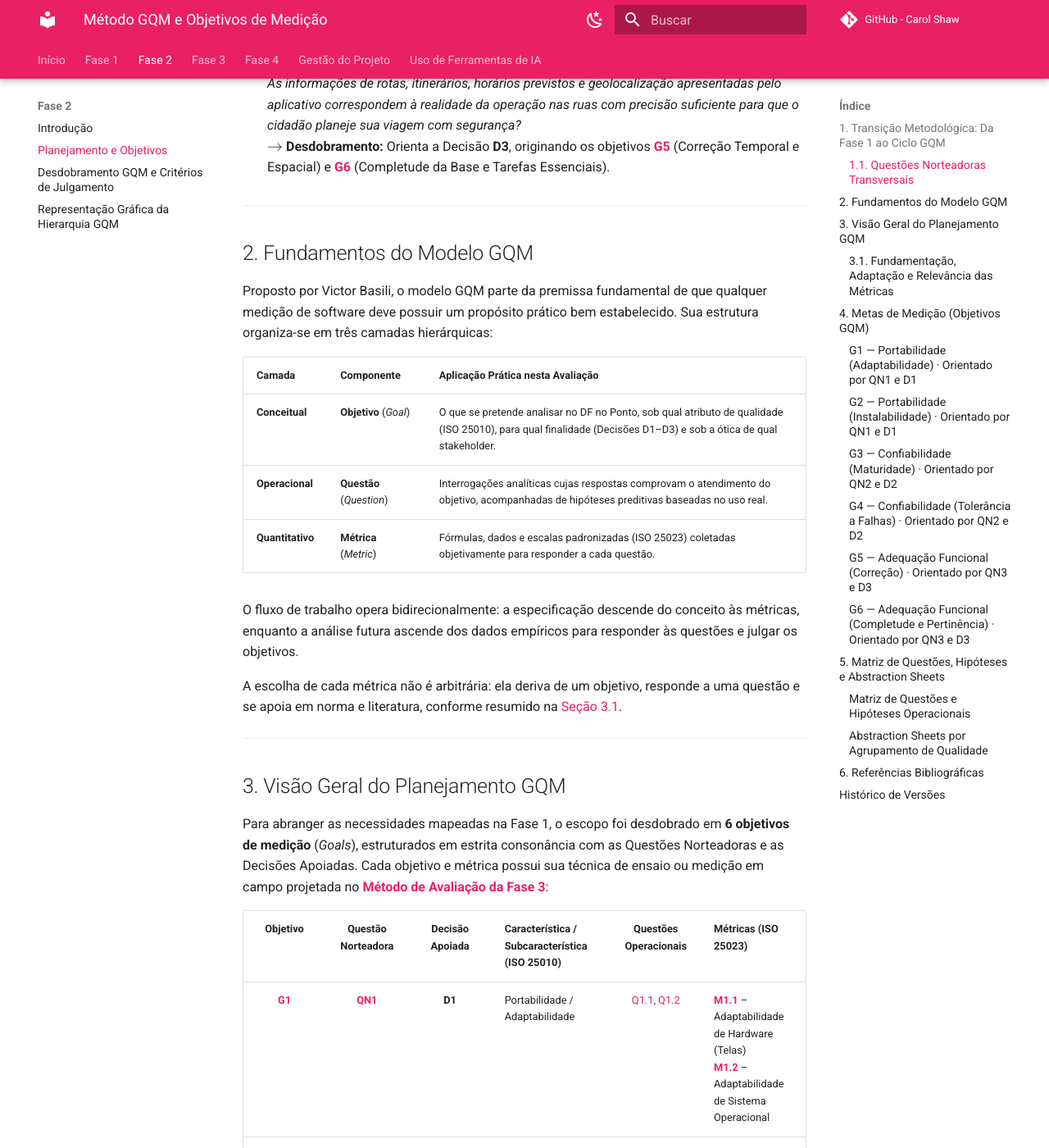
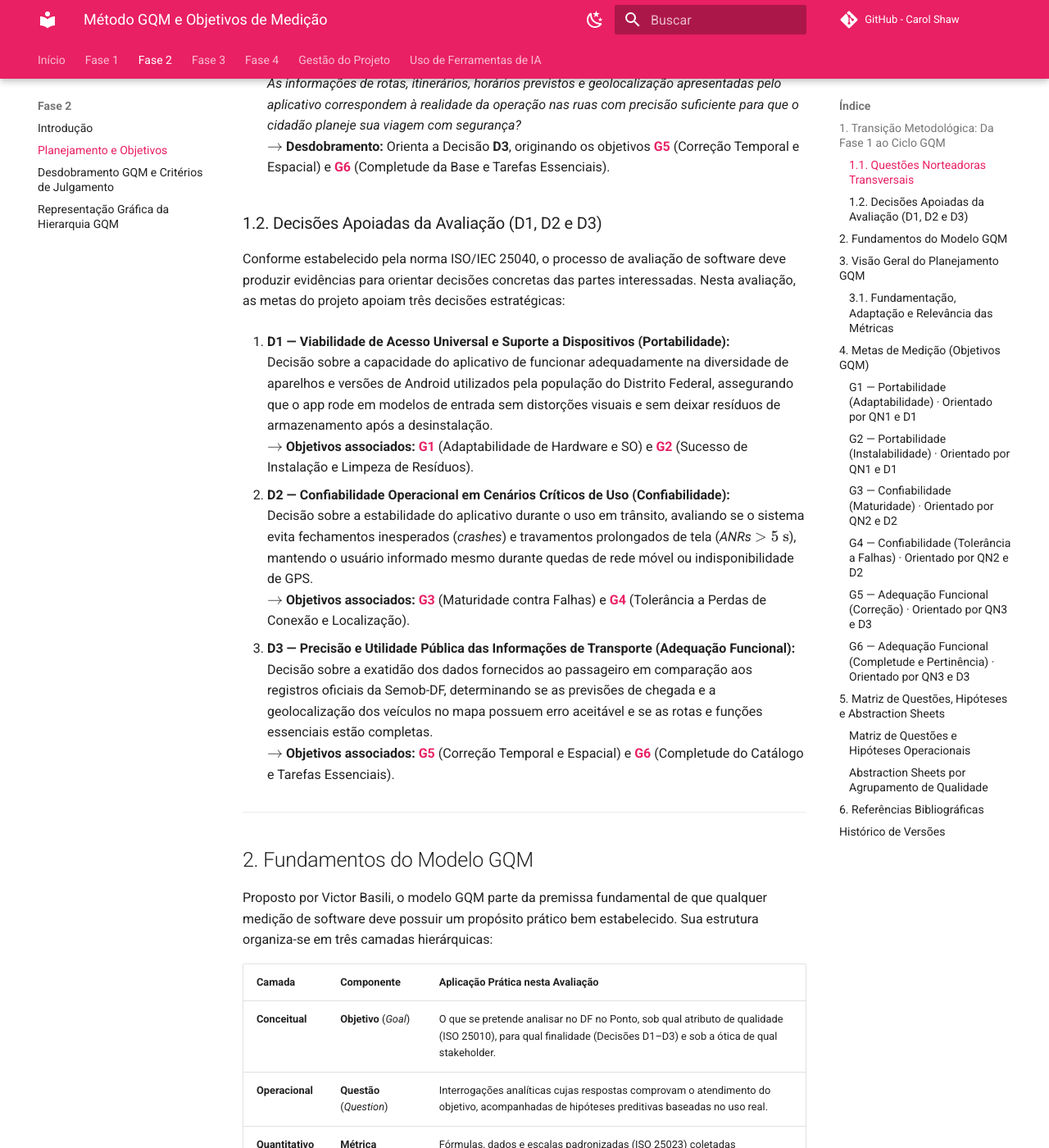
Before and after one commit to FCTE-Qualidade-de-Software-1/2026-2_T02_CAROL_SHAW, an MkDocs documentation site: the page built from docs/fase2/planejamento-objetivos.md, in a window 1280 px wide and 1400 px high, scrolled down 2405 px. Shown: the whole window at 82% size. Built offline with MkDocs 1.6.1 and Material for MkDocs 9.7.7, drawn with Linux system fonts in a browser that asks for light colours; comment, search, counter and statistics services are not loaded; some of the changed text lies outside the part shown.

Commit message:
docs(fase2): define textualmente as decisoes apoiadas D1-D3 #36

```diff
--- a/docs/fase2/planejamento-objetivos.md
+++ b/docs/fase2/planejamento-objetivos.md
@@ -46,6 +46,22 @@ As **Questões Norteadoras Transversais** atuam como bússolas conceituais que g
 3. <a id="qn3"></a>**QN3 — Fidelidade da Informação e Utilidade Pública (Adequação Funcional / D3):**
    *As informações de rotas, itinerários, horários previstos e geolocalização apresentadas pelo aplicativo correspondem à realidade da operação nas ruas com precisão suficiente para que o cidadão planeje sua viagem com segurança?*
    $\rightarrow$ **Desdobramento:** Orienta a Decisão **D3**, originando os objetivos [**G5**](#g5) (Correção Temporal e Espacial) e [**G6**](#g6) (Completude da Base e Tarefas Essenciais).
+
+### 1.2. Decisões Apoiadas da Avaliação (D1, D2 e D3)
+
+Conforme estabelecido pela norma ISO/IEC 25040, o processo de avaliação de software deve produzir evidências para orientar decisões concretas das partes interessadas. Nesta avaliação, as metas do projeto apoiam três decisões estratégicas:
+
+1. <a id="d1"></a>**D1 — Viabilidade de Acesso Universal e Suporte a Dispositivos (Portabilidade):**
+   Decisão sobre a capacidade do aplicativo de funcionar adequadamente na diversidade de aparelhos e versões de Android utilizados pela população do Distrito Federal, assegurando que o app rode em modelos de entrada sem distorções visuais e sem deixar resíduos de armazenamento após a desinstalação.
+   $\rightarrow$ **Objetivos associados:** [**G1**](#g1) (Adaptabilidade de Hardware e SO) e [**G2**](#g2) (Sucesso de Instalação e Limpeza de Resíduos).
+
+2. <a id="d2"></a>**D2 — Confiabilidade Operacional em Cenários Críticos de Uso (Confiabilidade):**
+   Decisão sobre a estabilidade do aplicativo durante o uso em trânsito, avaliando se o sistema evita fechamentos inesperados (*crashes*) e travamentos prolongados de tela (*ANRs* $> 5\text{ s}$), mantendo o usuário informado mesmo durante quedas de rede móvel ou indisponibilidade de GPS.
+   $\rightarrow$ **Objetivos associados:** [**G3**](#g3) (Maturidade contra Falhas) e [**G4**](#g4) (Tolerância a Perdas de Conexão e Localização).
+
+3. <a id="d3"></a>**D3 — Precisão e Utilidade Pública das Informações de Transporte (Adequação Funcional):**
+   Decisão sobre a exatidão dos dados fornecidos ao passageiro em comparação aos registros oficiais da Semob-DF, determinando se as previsões de chegada e a geolocalização dos veículos no mapa possuem erro aceitável e se as rotas e funções essenciais estão completas.
+   $\rightarrow$ **Objetivos associados:** [**G5**](#g5) (Correção Temporal e Espacial) e [**G6**](#g6) (Completude do Catálogo e Tarefas Essenciais).
 
 ---
 
@@ -278,3 +294,4 @@ O desdobramento das metas conceituais resultou em 12 questões operacionais acom
 | 05 | Alinhamento das questões do GQM aos objetivos e adição de links internos| [Cristiano Morais](https://github.com/CristianoMoraiss) | 15/11/2026 | [Bessa](https://github.com/bessazs) | 18/11/2026 |
 | 06 | Inclusão de links cruzados e rastreabilidade bidirecional com a Fase 3 (Planejamento, Método, Procedimentos e Recursos) | [João Fonseca](https://github.com/joaoguilherme14) | 15/11/2026 | [Pedro Ramos](https://github.com/PedroRSR) | 15/11/2026 |
 | 07 | Hipóteses reescritas em termos das métricas e dos limiares, ajuste dos pontos de vista de G2 e da finalidade de G6, diagrama de transição em Mermaid e legendas das tabelas | [Bessa](https://github.com/bessazs) | 16/11/2026 | [Pedro Ramos](https://github.com/PedroRSR) | 20/11/2026 |
+| 08 | Definição formal das Decisões Apoiadas (D1, D2 e D3) conforme ISO/IEC 25040 (#36) | [João Guilherme Capozzi](https://github.com/jonas3688) | 22/11/2026 | — | — |
```
